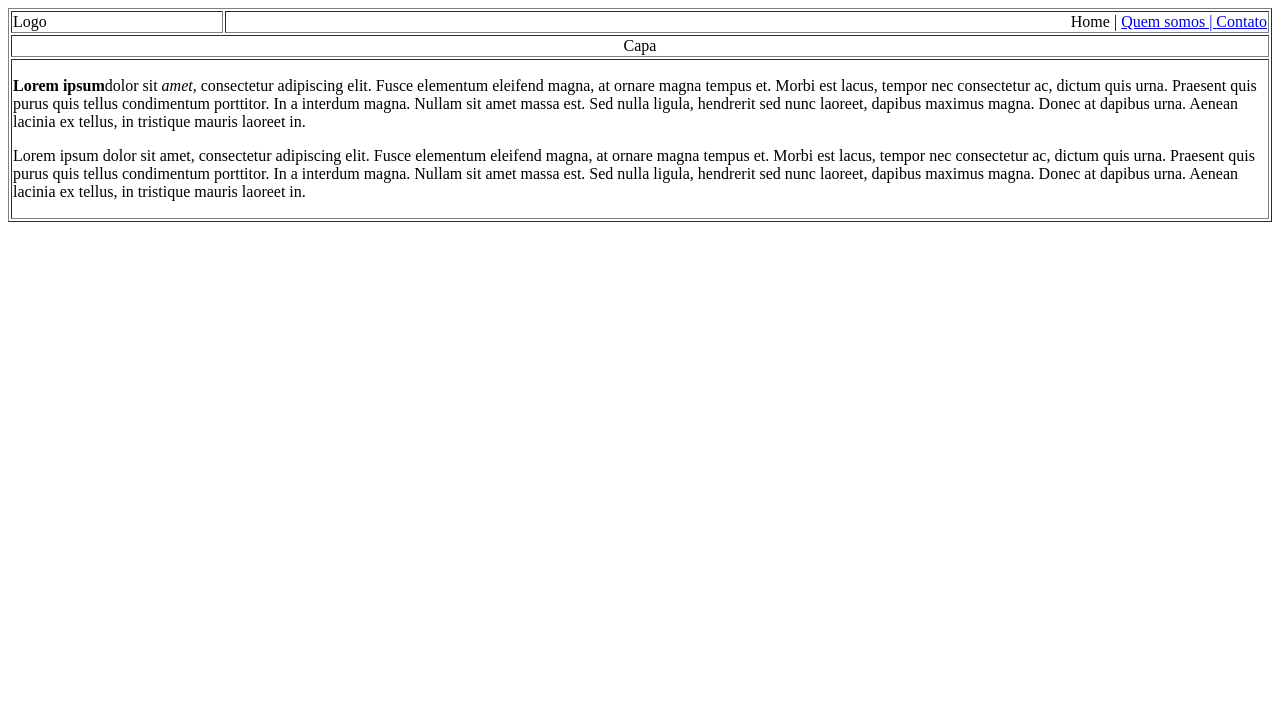
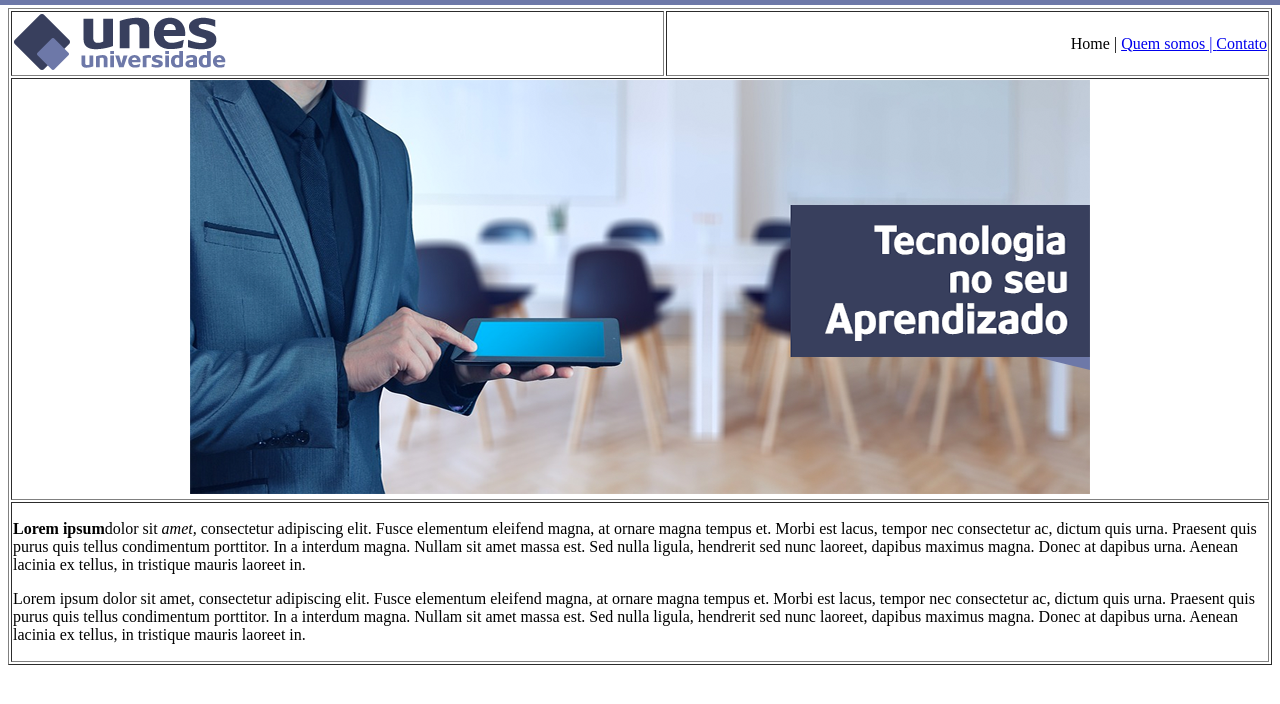
Before and after one commit to rafaeldxdy/Projeto-Unes, a plain HTML site: page index.html in a window 1280 px wide. Drawn offline with Linux system fonts and the light colour scheme.

Commit message:
páginas acrescídas

```diff
--- a/index.html
+++ b/index.html
@@ -7,12 +7,12 @@
     <title>Unes Universidade</title>
   </head>
 
-  <body>
+  <body background="imagens/fundo2.png">
 
     <table border="1">
 
       <tr>
-        <td align="left">Logo</td>
+        <td align="left"><img src="imagens/logo.png"></td>
         <td align="right"><a href"">Home | </a>
             <a href="quem-somos.html">Quem somos | </a>
             <a href="contato.html">Contato</a>
@@ -20,7 +20,7 @@
       </tr>
 
       <tr>
-        <td colspan="2" align="center">Capa</td>
+        <td colspan="2" align="center"><img src="imagens/capa.png"></td>
       </tr>
 
       <tr>
```
Also changed, not shown: contato.html (+2 -2 lines), quem-somos.html (+2 -2 lines).
